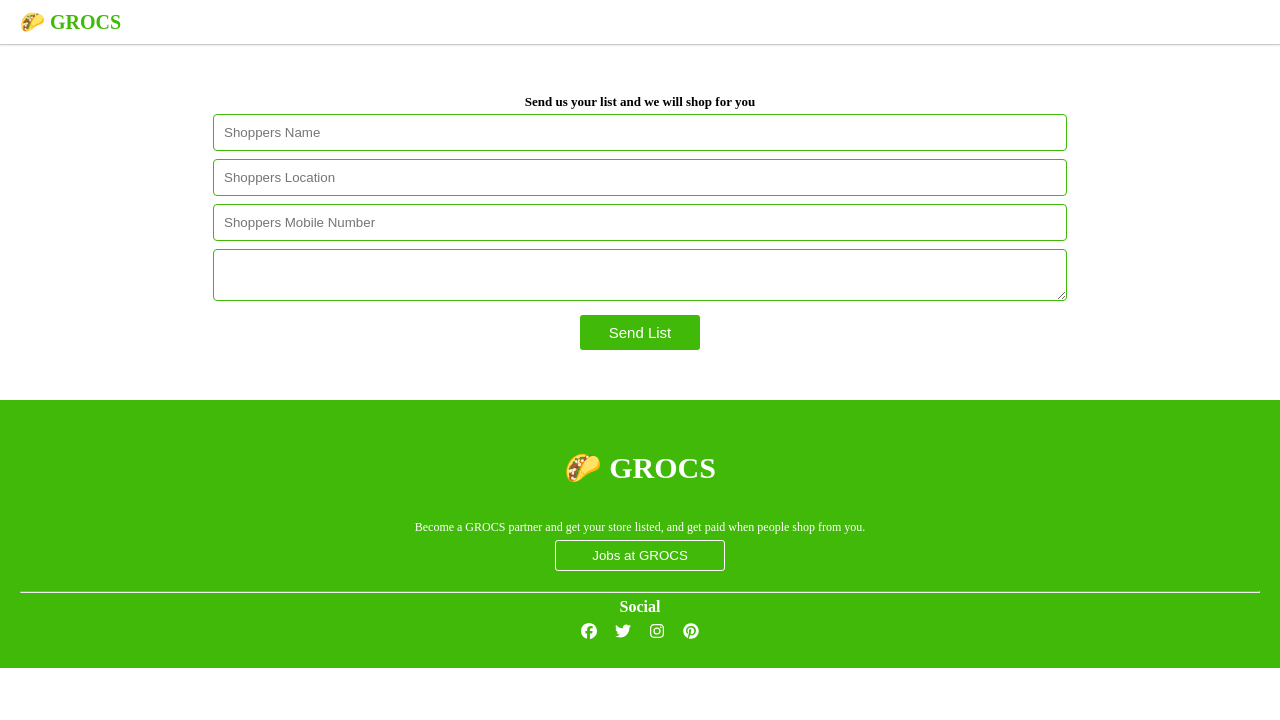
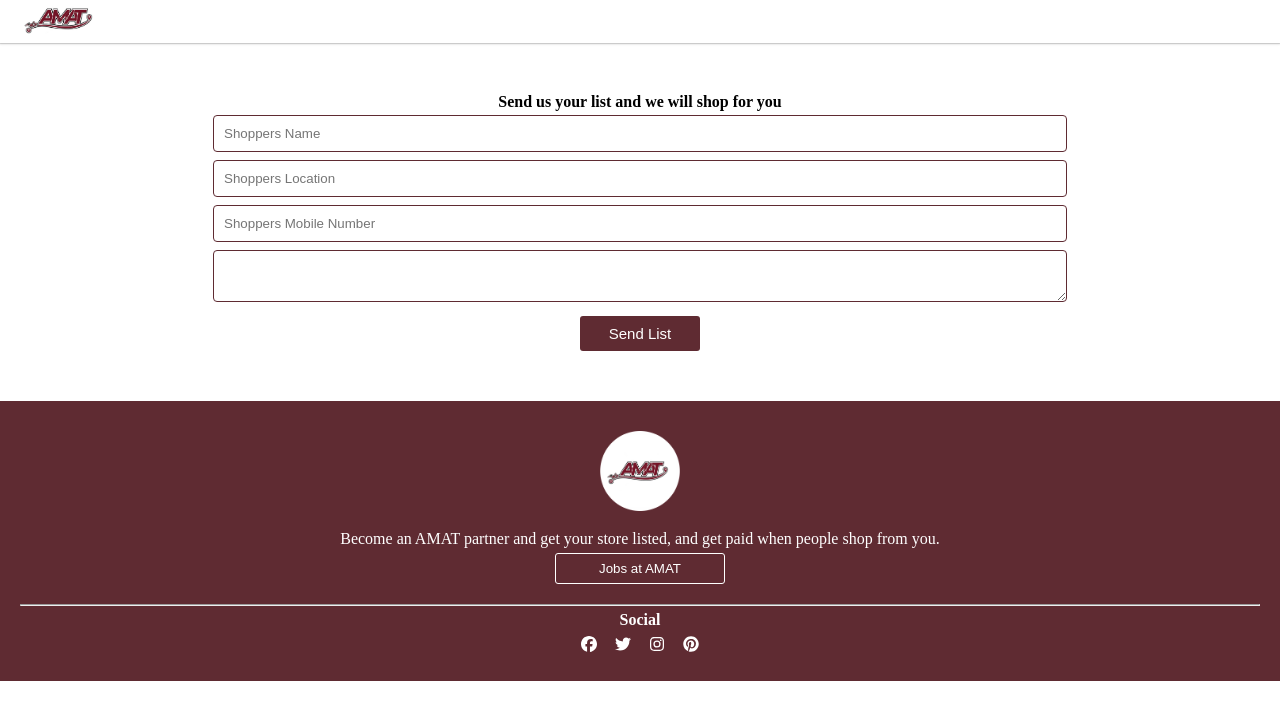
Before and after one commit to Caystone99/grocs, a plain HTML site: page list.html in a window 1280 px wide. Drawn offline with Linux system fonts and the light colour scheme; a web font is replaced by a local one.

Commit message:
Logo and Background color

```diff
--- a/css/main.css
+++ b/css/main.css
@@ -27,24 +27,20 @@ a{
 }
 
 #nav-bar span{
-    padding: 10px 20px;
+    padding: 5px 20px;
 }
 
 .nav-logo{
     display:block;
-    font-weight: bolder;
-    font-size:20px;
-
 }
 
 .nav-logo a{
-    color:#40b908;
+    color:#5F2B32;
 }
 
 
 #store{
     background-image: url('../assets/bg.png');
-
     background-repeat: no-repeat;
     background-size: cover;
     width:100%;
@@ -57,7 +53,7 @@ a{
 
 }
 .getStore{
-    font-size:18px;
+    font-size:20px;
     font-weight:bolder;
     margin-bottom:10px;
     color:#fff;
@@ -75,9 +71,9 @@ a{
     border:0px;
     margin-top:6px;
     width:90px;
-    background-color: #40b908;
+    background-color: #5F2B32;
     color:#fff;
-    font-size:15px;
+    font-size:19px;
 }
 
 #banner{
@@ -104,7 +100,7 @@ a{
 .category-item{
     display:inline-flex;
     margin:2px;
-    background-color: #40b9089a;
+    background-color: #5f2b329a;
     border-radius:5px;
     color:#fff;
     font-weight:bold;
@@ -114,7 +110,7 @@ footer{
     color:#fff;
     width:100%;
     height:auto;
-    background-color: #40b908;
+    background-color: #5F2B32;
     text-align:center;
 }
 
@@ -123,18 +119,17 @@ footer{
     display:block;
 }
 .foot-logo{
-    font-size:30px;
-    padding:30px;
+    padding:10px;
 }
 .foot-partner{
-    font-size:12px;
+    font-size:16px;
     padding:5px;
 }
 
 .foot-btn{
     border:1px solid #fff;
     border-radius:3px;
-    background-color:#40b908;
+    background-color:#5F2B32;
     color:#fff;
     width:170px;
     padding:7px;
@@ -167,7 +162,7 @@ footer{
 }
 
 .marketListArea h3{
-    font-size:13px;
+    font-size:16px;
 }
 
 .marketInput{
@@ -175,7 +170,7 @@ footer{
     padding:10px;
     margin:4px;
     border-radius:4px;
-    border:1px solid #40b908;
+    border:1px solid #5F2B32;
 }
 
 .marketInputText{
@@ -183,7 +178,7 @@ footer{
     padding:10px;
     margin:4px;
     border-radius:4px;
-    border:1px solid #40b908;
+    border:1px solid #5F2B32;
 }
 
 .marketButton{
@@ -192,7 +187,7 @@ footer{
     border:0px;
     margin-top:6px;
     width:120px;
-    background-color: #40b908;
+    background-color: #5F2B32;
     color:#fff;
     font-size:15px;
 }
@@ -217,7 +212,7 @@ footer{
 }
 
 .productAreaItem{
-    background-color:#40b908;
+    background-color:#5F2B32;
     position:relative;
     padding-bottom:30px;
     margin-bottom:40px;
--- a/list.html
+++ b/list.html
@@ -13,7 +13,7 @@
 <body>
 
     <nav id='nav-bar'>
-        <span class='nav-logo'><a href='index.html'>🌮 GROCS</a></span>
+        <span class='nav-logo'><a href='index.html'><img src='assets/amat-logo.png' width='80px'></a></span>
     </nav>
 
     <div id='marketList'>
@@ -33,11 +33,11 @@
 
     <footer>
         <div class='foot-area'>
-            <h3 class='foot-logo'>🌮 GROCS</h3>
+            <img src='assets/amat.png' width='80px' class='foot-logo'>
 
-            <p class='foot-partner'>Become a GROCS partner and get your store listed, and get paid when people shop from you.</p>
+            <p class='foot-partner'>Become an AMAT partner and get your store listed, and get paid when people shop from you.</p>
 
-            <button class='foot-btn'>Jobs at GROCS</button>
+            <button class='foot-btn'>Jobs at AMAT</button>
 
             <div class='foot-social'>
                 <hr>
```
Also changed, not shown: dessert.html (+4 -4 lines), index.html (+4 -4 lines), assets/IMG-20200725-WA0009.jpg (added), assets/amat-logo.png (added), assets/amat.png (added), assets/mat.png (added).
